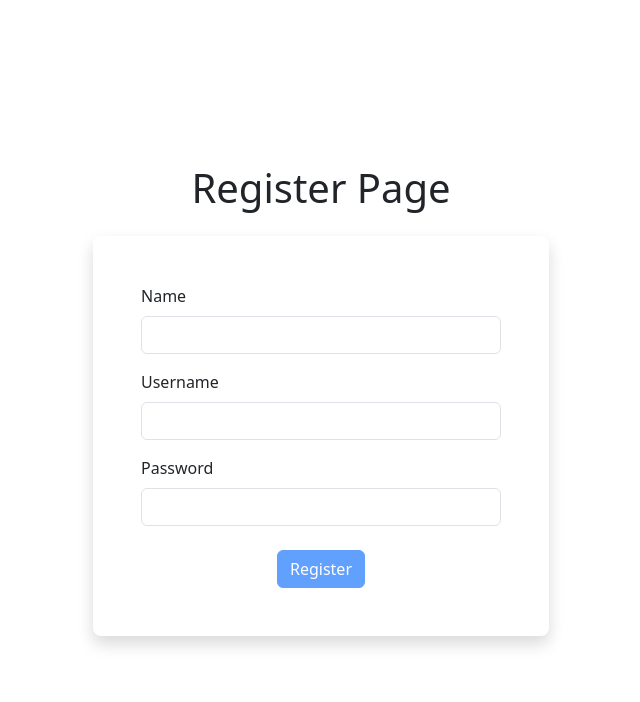
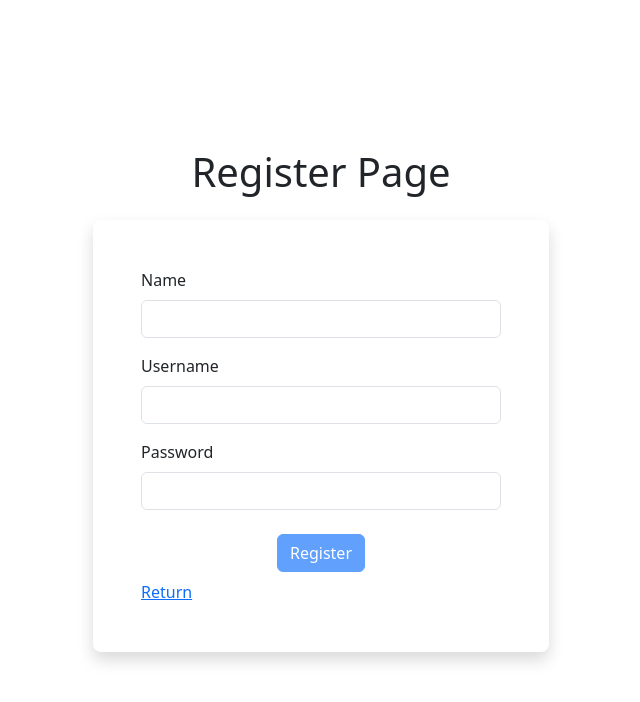
Before and after one commit to MrMoha93/food-inventory-frontend, a React (Vite) app: page /register in a window 1280 px wide. Shown: the top 702 px of the page, without its empty margins (319-959 px from the left). Built offline with nearby package versions, Linux system fonts and the light colour scheme.

Commit message:
ui: added return link to login page and register page

```diff
--- a/src/components/pages/LoginPage.tsx
+++ b/src/components/pages/LoginPage.tsx
@@ -2,7 +2,7 @@ import { useForm } from "react-hook-form";
 import { z } from "zod";
 import { zodResolver } from "@hookform/resolvers/zod";
 import { auth } from "@services";
-import { Navigate, useLocation, useNavigate } from "react-router-dom";
+import { Link, Navigate, useLocation, useNavigate } from "react-router-dom";
 
 const schema = z.object({
   username: z.string().min(1, { message: "Username is required." }),
@@ -69,6 +69,14 @@ function LoginPage() {
               Login
             </button>
           </div>
+          <div className="w-100 text-start mt-2">
+            <Link
+              to="/foods"
+              className="text-decoration-underline text-primary"
+            >
+              Return
+            </Link>
+          </div>
         </form>
       </div>
     </div>
--- a/src/components/pages/RegisterPage.tsx
+++ b/src/components/pages/RegisterPage.tsx
@@ -1,7 +1,7 @@
 import { useForm } from "react-hook-form";
 import { z } from "zod";
 import { zodResolver } from "@hookform/resolvers/zod";
-import { useNavigate } from "react-router-dom";
+import { Link, useNavigate } from "react-router-dom";
 import { user } from "@services";
 
 const schema = z.object({
@@ -79,6 +79,14 @@ function RegisterPage() {
               Register
             </button>
           </div>
+          <div className="w-100 text-start mt-2">
+            <Link
+              to="/foods"
+              className="text-decoration-underline text-primary"
+            >
+              Return
+            </Link>
+          </div>
         </form>
       </div>
     </div>
```
